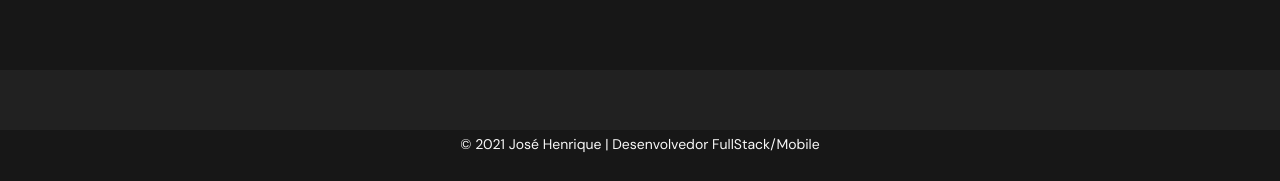
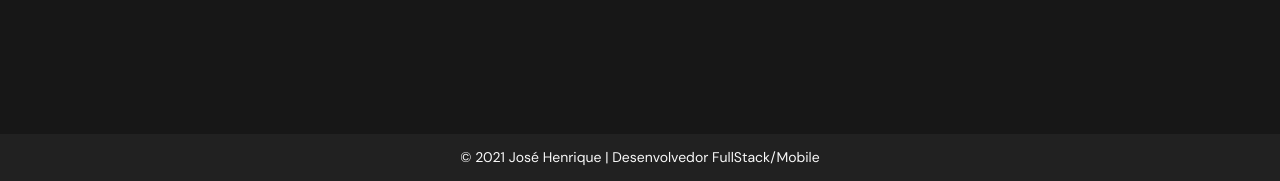
Before and after one commit to josedutra13/portifolio, a React (Create React App) app in the folder portifolio-front/: page / in a window 1280 px wide. Shown: the part 1946-2127 px from the top of the page. Before the commit the page ends 2101 px from the top, so only its background shows below. Built offline with nearby package versions, Linux system fonts and the light colour scheme.

Commit message:
ajuste footer

```diff
--- a/portifolio-front/src/components/Footer.tsx
+++ b/portifolio-front/src/components/Footer.tsx
@@ -3,12 +3,12 @@ import styled from "styled-components";
 const FooterDiv = styled.footer`
   background: #212121;
   width: 100%;
-  height:60px;
-  margin-top:10%;
+  height:50px;
+  margin-top:15%;
+  padding-top:1%;
 `
 
 const FooterP = styled.p`
-  padding-top:5%;
   font-family: 'DM Sans';
   font-style: normal;
   font-weight: 400;
```
